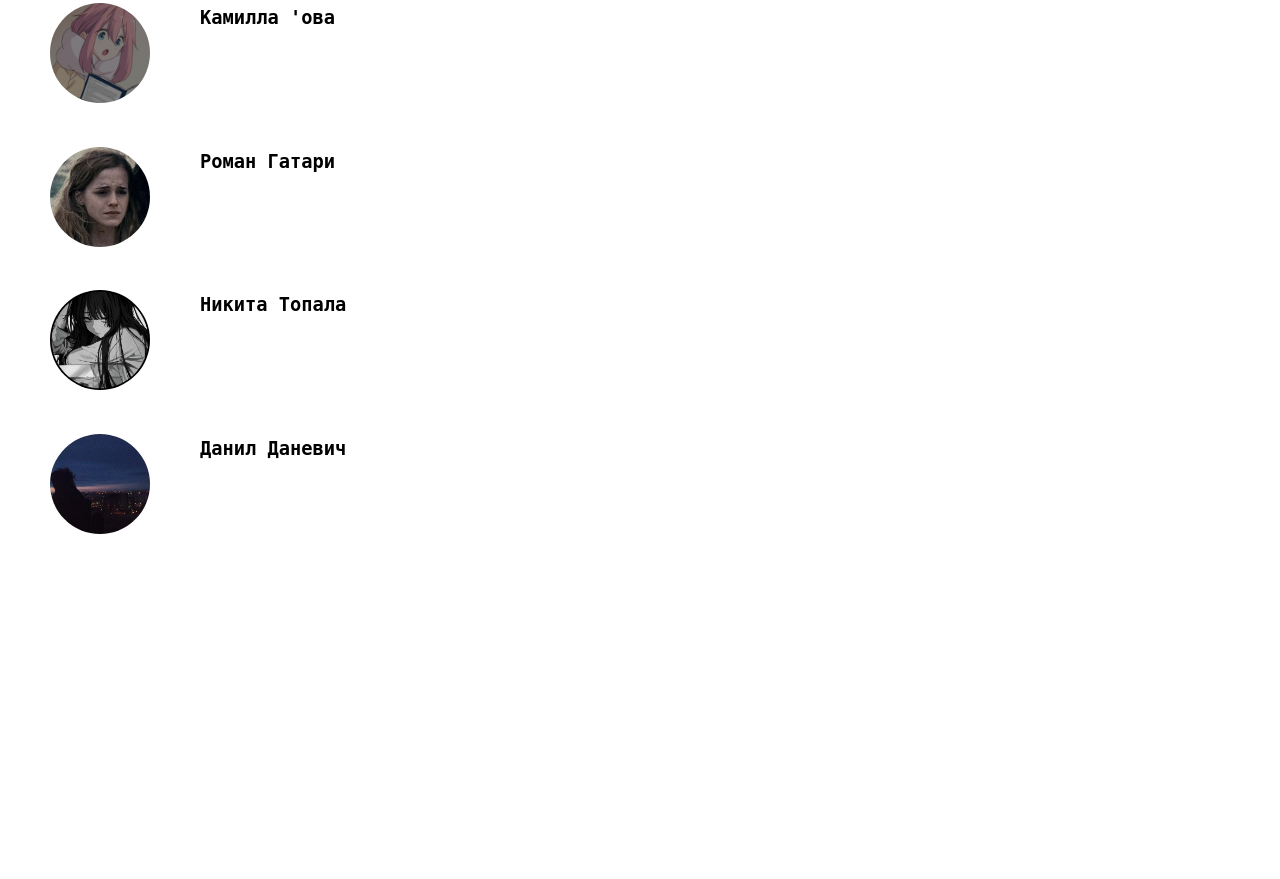
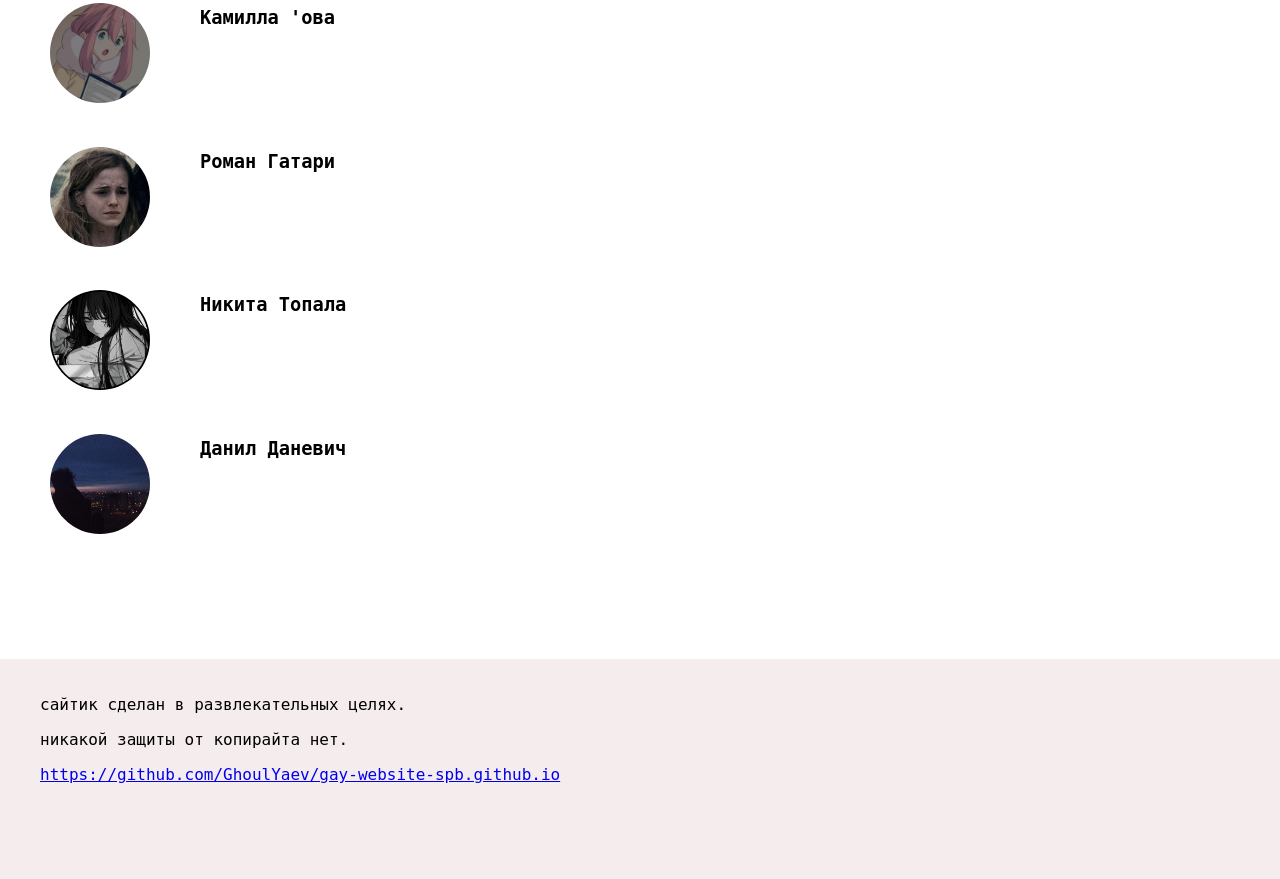
Before and after one commit to platofff/gay-website-spb.github.io, a plain HTML site: page index.html in a window 1280 px wide. Shown: the part 1004-1883 px from the top of the page. Before the commit the page ends 1542 px from the top, so only its background shows below. Drawn offline with Linux system fonts and the light colour scheme.

Commit message:
foother update

```diff
--- a/index.html
+++ b/index.html
@@ -25,7 +25,7 @@
     <img src="img/2sdp2.png" id="sdp">
     <div id="pidarasi"><h1>ПИДАРАСЫ LIBRESPEAK</h1></div>
     <h3 id="warn">В данном списке представлены пидарасы конференции "LibreSpeak". Если вы не нашли себя в этом списке пишите главному админу паблика 2sdp <a href="https://vk.com/id395572016">Гориславу Лебедеву</a></h3>
-    <div id="list">
+    <div>
       <div class="list"><img src="img/pavlik.jpg" class="photo"><h3 class="name">Павлик 'ов</h3></div>
       <div class="list"><img src="img/artyom.jpg" class="photo"><h3 class="name">Артём Карпиов</h3></div>
       <div class="list"><img src="img/kamila.jpg" class="photo"><h3 class="name">Камилла 'ова</h3></div>
@@ -33,5 +33,10 @@
       <div class="list"><img src="img/nikita.jpg" class="photo"><h3 class="name">Никита Топала</h3></div>
       <div class="list"><img src="img/danil.jpg" class="photo"><h3 class="name">Данил Даневич </h3></div>
     </div>
+    <footer id="footer">
+      <p class="saske">сайтик сделан в развлекательных целях.</p>
+      <p class="saske">никакой защиты от копирайта нет.</p>
+      <p class="saske"><a href="https://github.com/GhoulYaev/gay-website-spb.github.io">https://github.com/GhoulYaev/gay-website-spb.github.io</a></p>
+    </footer>
 </body>
 </html>
--- a/style.css
+++ b/style.css
@@ -63,3 +63,16 @@
     font-family: 'DejaVu Sans Mono';
     margin-left: 6%;
 }
+
+#footer{
+  padding-top: 20px;
+  margin-top: 200px;
+  background-color: #f5eded;
+  width: auto;
+  height: 200px;
+}
+
+.saske{
+  margin-left: 40px;
+  font-family: 'DejaVu Sans Mono';
+}
```
